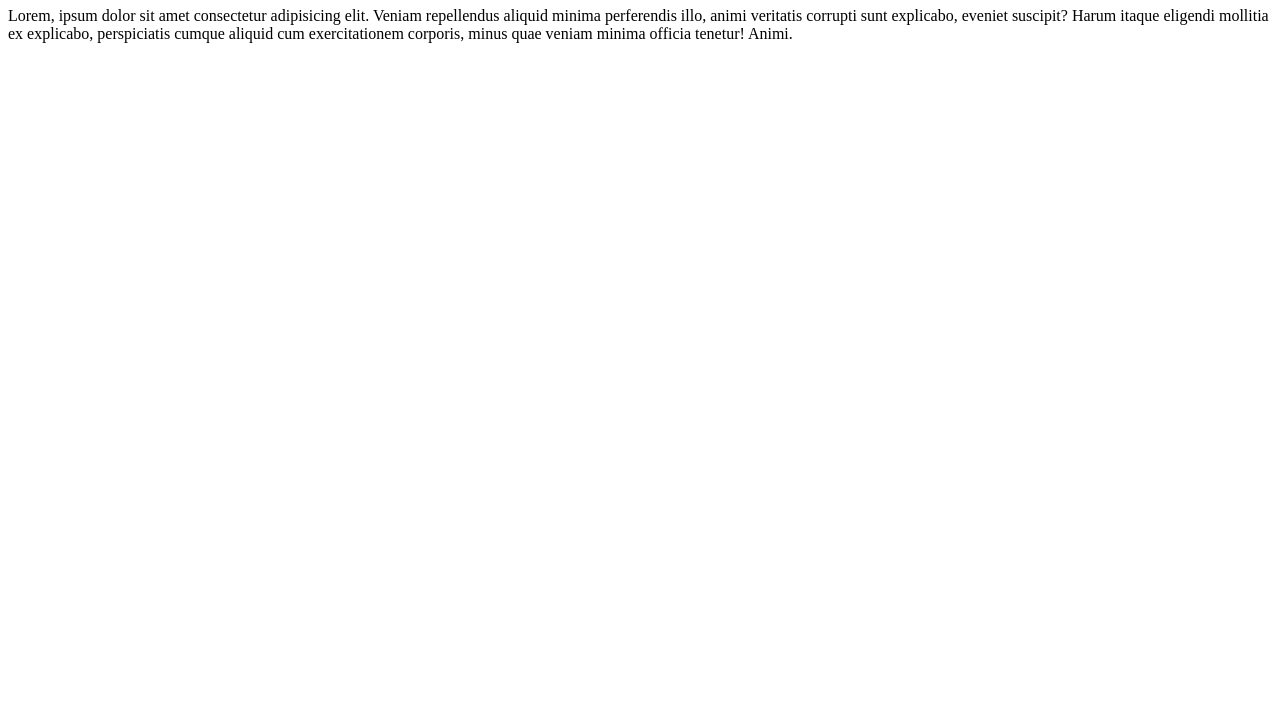
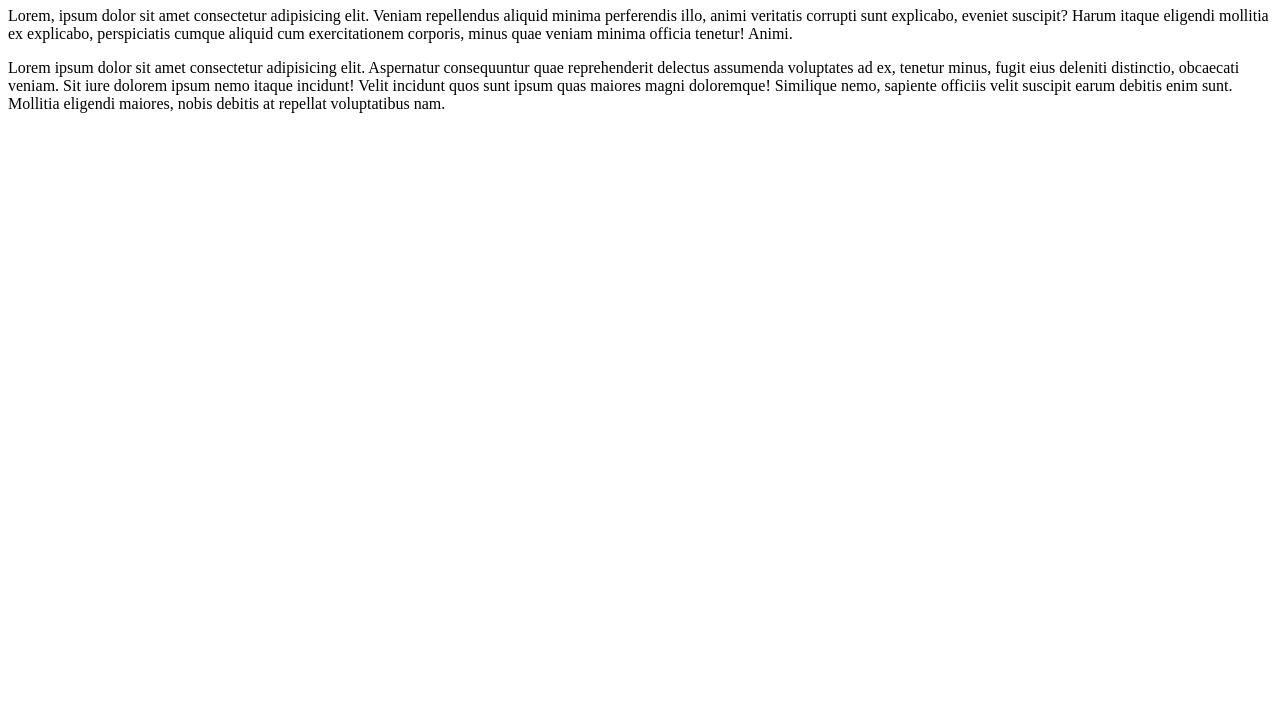
Before and after one commit to G-Mustafa02/web-development-practice, a plain HTML site: page index.html in a window 1280 px wide. Shown: the part 73-800 px from the top of the page. Drawn offline with Linux system fonts and the light colour scheme.

Commit message:
text add

```diff
--- a/index.html
+++ b/index.html
@@ -12,6 +12,8 @@
 <body>
     <h1>HELLO WORLD!</h1>
     <p>Lorem, ipsum dolor sit amet consectetur adipisicing elit. Veniam repellendus aliquid minima perferendis illo, animi veritatis corrupti sunt explicabo, eveniet suscipit? Harum itaque eligendi mollitia ex explicabo, perspiciatis cumque aliquid cum exercitationem corporis, minus quae veniam minima officia tenetur! Animi.</p>
+    <p>Lorem ipsum dolor sit amet consectetur adipisicing elit. Aspernatur consequuntur quae reprehenderit delectus assumenda voluptates ad ex, tenetur minus, fugit eius deleniti distinctio, obcaecati veniam. Sit iure dolorem ipsum nemo itaque incidunt! Velit incidunt quos sunt ipsum quas maiores magni doloremque! Similique nemo, sapiente officiis velit suscipit earum debitis enim sunt. Mollitia eligendi maiores, nobis debitis at repellat voluptatibus nam.
+    </p>
 
 
 </body>
```
